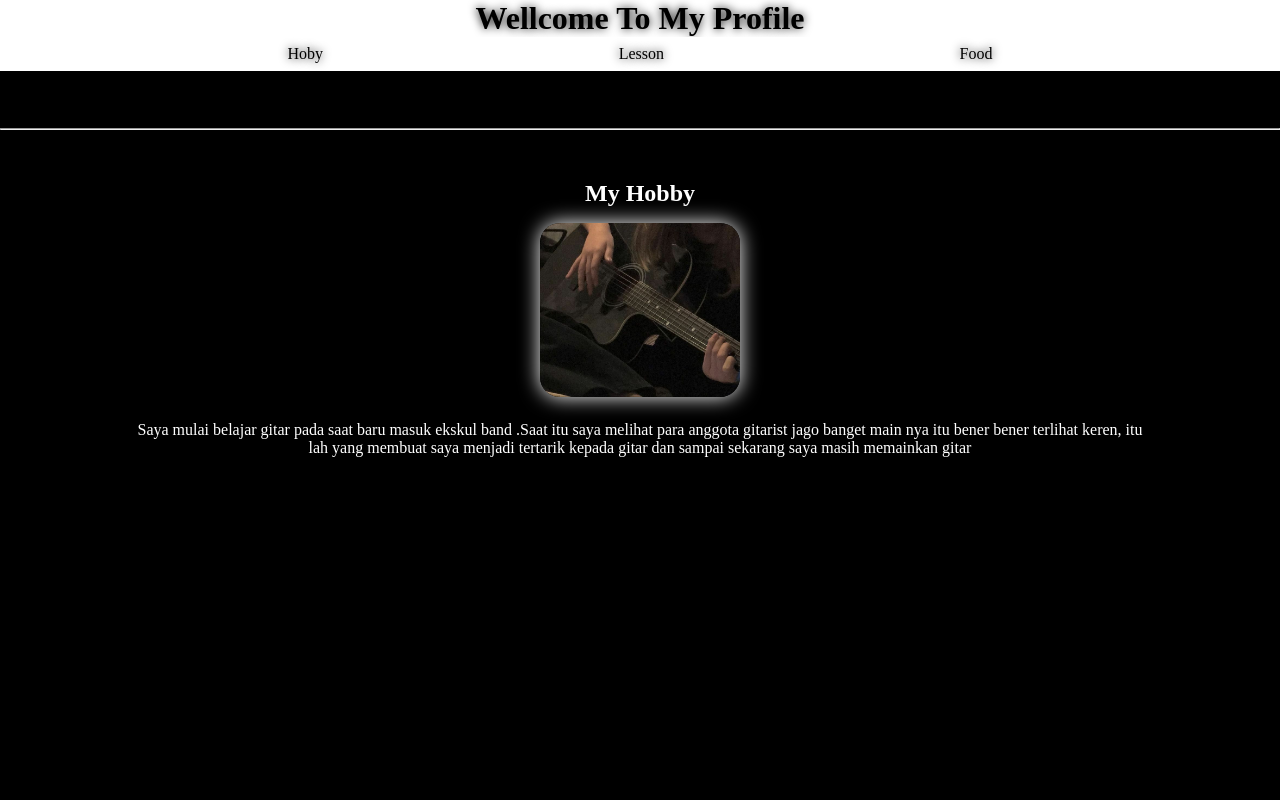
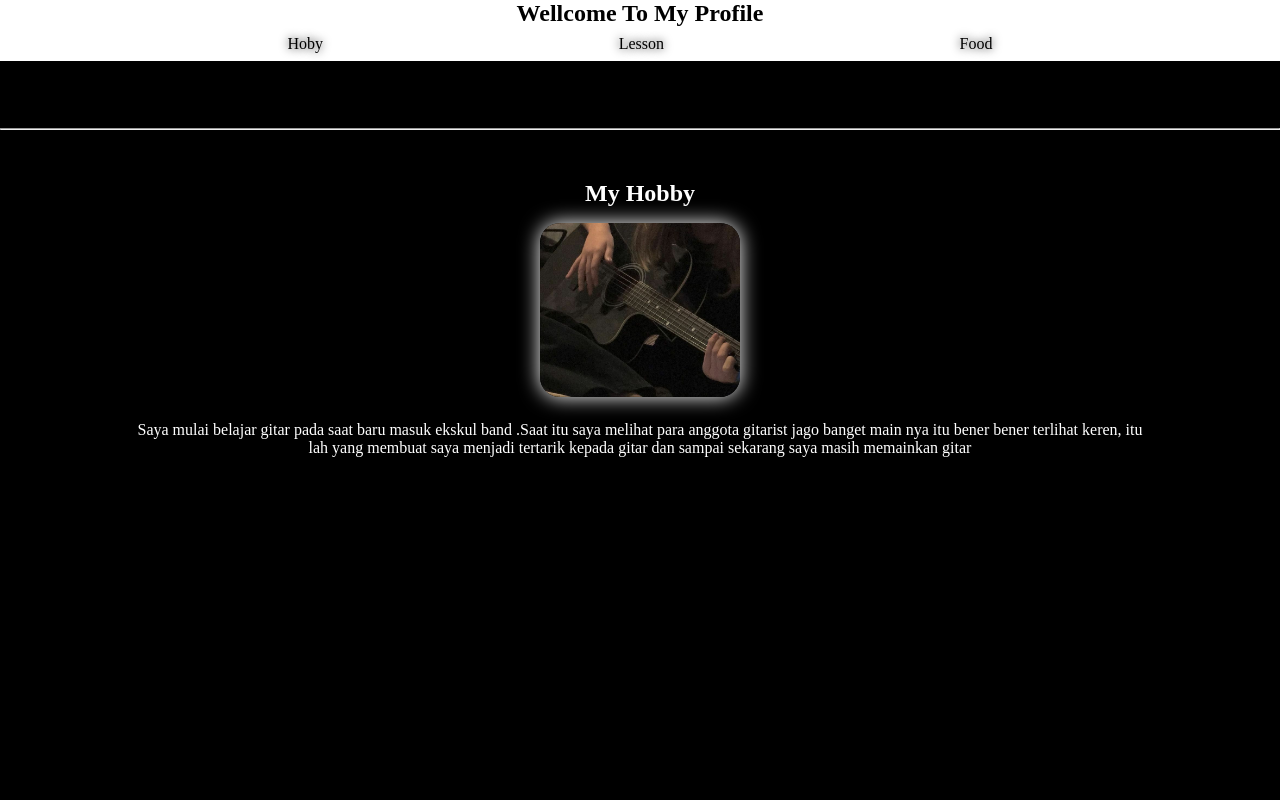
Before and after one commit to pojanZyz/TugasMp-Profile, a plain HTML site: page index.html in a window 1280 px wide. Shown: the top 800 px of the page. Drawn offline with Linux system fonts and the light colour scheme.

Commit message:
Update index.html

```diff
--- a/index.html
+++ b/index.html
@@ -8,7 +8,7 @@
 </head>
 <body>
     <header>
-        <h1>Wellcome To My Profile</h1>
+        <h2>Wellcome To My Profile</h2>
         <nav>
             <a href="#hoby">Hoby</a>
             <a href="#learn">Lesson</a>
```
